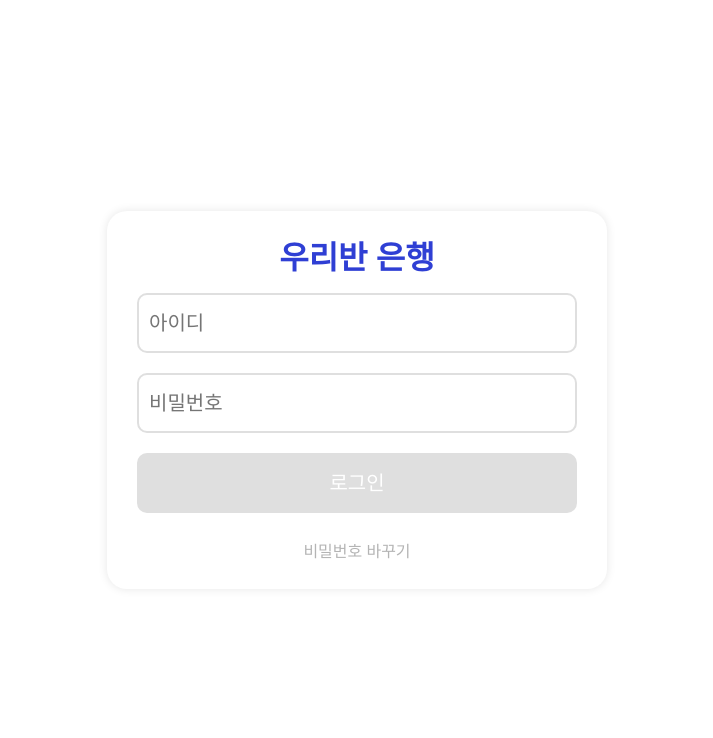
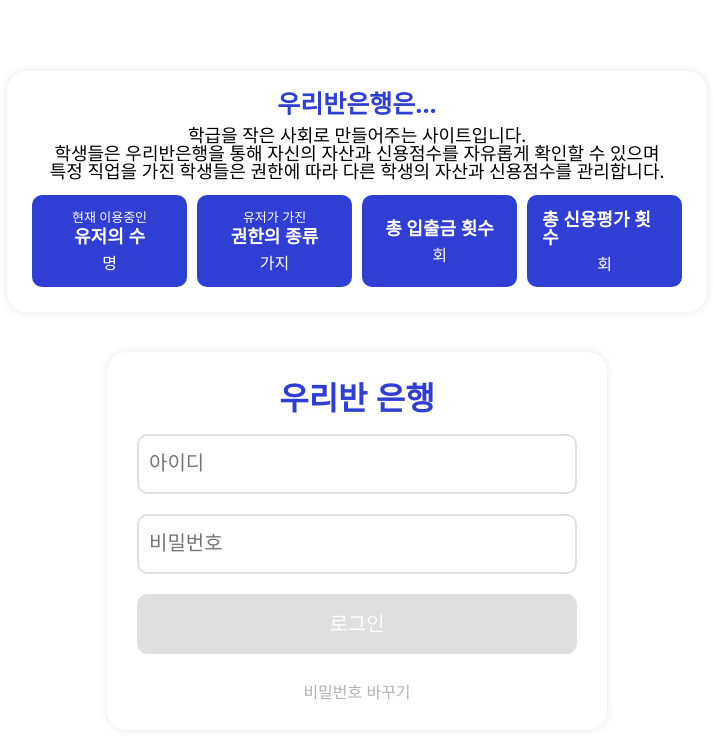
Before and after one commit to Our-Class-Bank/core-frontend, a React (Vite) app: page /login in a window 1280 px wide. Shown: the top 738 px of the page, without its empty margins (283-996 px from the left). Built offline with nearby package versions, Linux system fonts and the light colour scheme; no server answers.

Commit message:
대시보드 완성

```diff
--- /dev/null
+++ b/src/apis/dashboardApi.ts
@@ -0,0 +1,33 @@
+import axios from "axios";
+
+export async function getUserCount() {
+  const response = await axios.get(
+    `${import.meta.env.VITE_SERVER_IP}/util/api/v1/dashboard/user-count`
+  );
+  return response;
+}
+
+export async function getRoles() {
+  const response = await axios.get(
+    `${import.meta.env.VITE_SERVER_IP}/util/api/v1/dashboard/role`
+  );
+  return response;
+}
+
+export async function getCreditEvaluationCount() {
+  const response = await axios.get(
+    `${
+      import.meta.env.VITE_SERVER_IP
+    }/util/api/v1/dashboard/credit-evaluation-count`
+  );
+  return response;
+}
+
+export async function getAccountHistoryCount() {
+  const response = await axios.get(
+    `${
+      import.meta.env.VITE_SERVER_IP
+    }/util/api/v1/dashboard/account-history-count`
+  );
+  return response;
+}
--- /dev/null
+++ b/src/pages/login/Dashboard.tsx
@@ -0,0 +1,83 @@
+import {
+  Container,
+  DashboardCard,
+  Title,
+  Subtitle,
+  DashboardCardsContainer,
+  Content,
+  Number,
+} from "@/style/login/DashBoardStyle";
+import {
+  getUserCount,
+  getRoles,
+  getCreditEvaluationCount,
+  getAccountHistoryCount,
+} from "@/apis/dashboardApi";
+import { useQuery } from "@tanstack/react-query";
+
+function DashBoard() {
+  const { data: userCountData, isLoading: userCountLoading } = useQuery(
+    ["userCount"],
+    getUserCount
+  );
+  const { data: rolesData, isLoading: rolesLoading } = useQuery(
+    ["roles"],
+    getRoles
+  );
+  const {
+    data: creditEvaluationCountData,
+    isLoading: creditEvaluationLoading,
+  } = useQuery(["creditEvaluationCount"], getCreditEvaluationCount);
+
+  const { data: accountHistoryCountData, isLoading: accountHistoryLoading } =
+    useQuery(["accountHistoryCount"], getAccountHistoryCount);
+
+  return (
+    <Container>
+      <h1>우리반은행은...</h1>
+      <p>학급을 작은 사회로 만들어주는 사이트입니다.</p>
+      <p>
+        학생들은 우리반은행을 통해 자신의 자산과 신용점수를 자유롭게 확인할 수
+        있으며
+      </p>
+      <p>
+        특정 직업을 가진 학생들은 권한에 따라 다른 학생의 자산과 신용점수를
+        관리합니다.
+      </p>
+      <DashboardCardsContainer>
+        <DashboardCard>
+          <Subtitle>현재 이용중인</Subtitle>
+          <Title>유저의 수</Title>
+          <Content>
+            <Number>{userCountData?.data}</Number>
+            <span>명</span>
+          </Content>
+        </DashboardCard>
+        <DashboardCard>
+          <Subtitle>유저가 가진</Subtitle>
+          <Title>권한의 종류</Title>
+          <Content>
+            <Number>{rolesData?.data.length}</Number>
+            <span>가지</span>
+          </Content>
+        </DashboardCard>
+        <DashboardCard>
+          <Title>총 입출금 횟수</Title>
+          <Content>
+            <Number>{creditEvaluationCountData?.data}</Number>
+            <span>회</span>
+          </Content>
+        </DashboardCard>
+        <DashboardCard>
+          <Title>총 신용평가 횟수</Title>
+          <Content>
+            <Number>{accountHistoryCountData?.data}</Number>
+            <span>회</span>
+          </Content>
+        </DashboardCard>
+      </DashboardCardsContainer>
+    </Container>
+  );
+}
+
+export default DashBoard;
--- a/src/pages/login/Login.tsx
+++ b/src/pages/login/Login.tsx
@@ -6,6 +6,7 @@ import { SubmitHandler, useForm } from "react-hook-form";
 import { Link, useNavigate } from "react-router-dom";
 import { postSignIn } from "@/apis/authApi";
 import { styled } from "styled-components";
+import DashBoard from "./Dashboard";
 
 export interface LoginFormValues {
   username: string;
@@ -61,6 +62,7 @@ function Login() {
 
   return (
     <FullContainer>
+      <DashBoard />
       <LoginForm onSubmit={handleSubmit(submitHandler)}>
         <h1>우리반 은행</h1>
         <Input
--- /dev/null
+++ b/src/style/login/DashBoardStyle.ts
@@ -0,0 +1,69 @@
+import { styled } from "styled-components";
+
+export const Container: any = styled.div`
+  width: 700px;
+  background-color: white;
+  border-radius: 20px;
+  padding: 20px;
+  gap: 20px;
+  box-shadow: 0px 0px 10px rgba(0, 0, 0, 0.1);
+  margin-bottom: 40px;
+
+  h1 {
+    font-size: 25px;
+    text-align: center;
+    font-weight: 600;
+    color: ${(props) => props.theme.mainBlue};
+    margin-bottom: 10px;
+  }
+
+  p {
+    text-align: center;
+    font-size: 18px;
+    font-weight: 350;
+  }
+`;
+export const DashboardCardsContainer = styled.div`
+  display: flex;
+  flex-direction: row;
+  justify-content: space-between;
+  margin-top: 10px;
+`;
+
+export const DashboardCard = styled.div`
+  display: flex;
+  justify-content: center;
+  align-items: center;
+  flex-direction: column;
+  background-color: ${(props) => props.theme.mainBlue};
+  border-radius: 10px;
+  padding: 15px;
+  flex: 1;
+  margin: 5px;
+
+  span {
+    color: white;
+  }
+`;
+
+export const Title = styled.h2`
+  font-size: 18px;
+  font-weight: bold;
+  margin-bottom: 10px;
+  color: white;
+`;
+
+export const Subtitle = styled.span`
+  font-size: 13px;
+  margin-bottom: 3px;
+`;
+
+export const Content = styled.div`
+  display: flex;
+  justify-content: center;
+  align-items: center;
+`;
+export const Number = styled.span`
+  font-size: 30px;
+  font-weight: 400;
+`;
```
